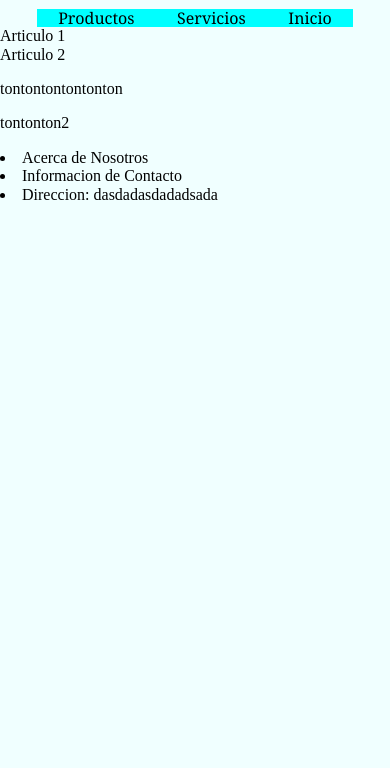
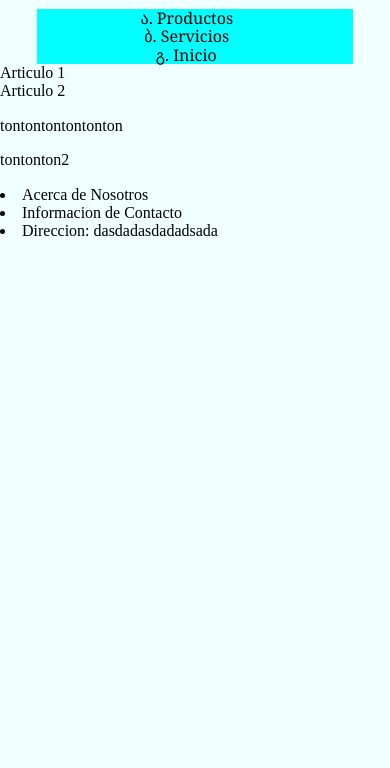
Before and after one commit to CookieBlossom/DevelopWeb, a plain HTML site: page 04/index.html in a window 390 px wide. Shown: the part 76-844 px from the top of the page. Drawn offline with Linux system fonts and the light colour scheme.

Commit message:
navbar changed

```diff
--- a/04/assets/css/styles.css
+++ b/04/assets/css/styles.css
@@ -32,4 +32,11 @@ nav ul li{
     body{
         background-color: azure;
     }
+    nav ul{
+        display: flex;
+        flex-direction: column;
+        justify-content: space-evenly;
+        align-items: center;
+        list-style: georgian;
+    }
 }
```
